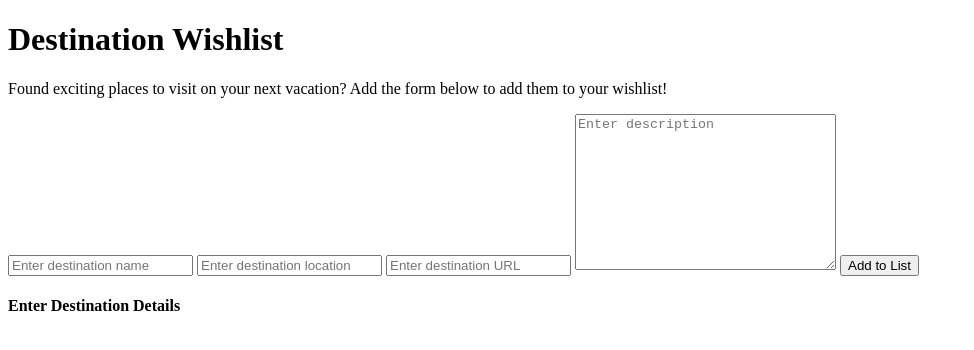
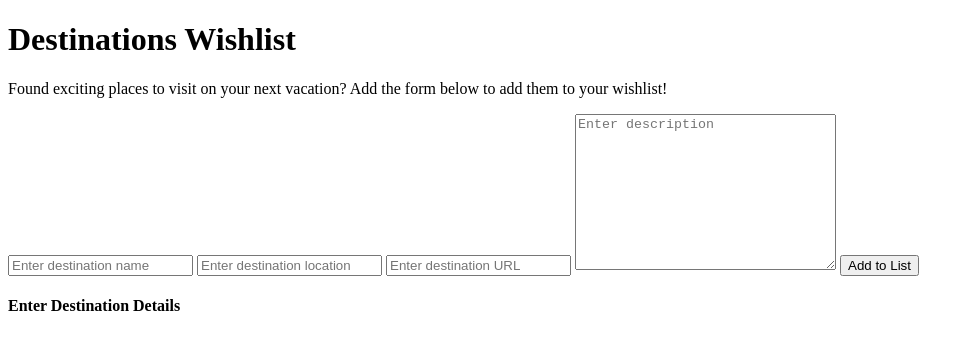
Before and after one commit to breannataylor/destination-wishlist, a plain HTML site: page index.html in a window 1280 px wide. Shown: the whole page, without its empty margins (0-974 px from the left). Drawn offline with Linux system fonts and the light colour scheme.

Commit message:
Title change

```diff
--- a/index.html
+++ b/index.html
@@ -7,7 +7,7 @@
   </head>
   <body>
     <header>
-      <h1>Destination Wishlist</h1>
+      <h1>Destinations Wishlist</h1>
       <p>
         Found exciting places to visit on your next vacation? Add the form below
         to add them to your wishlist!
```
